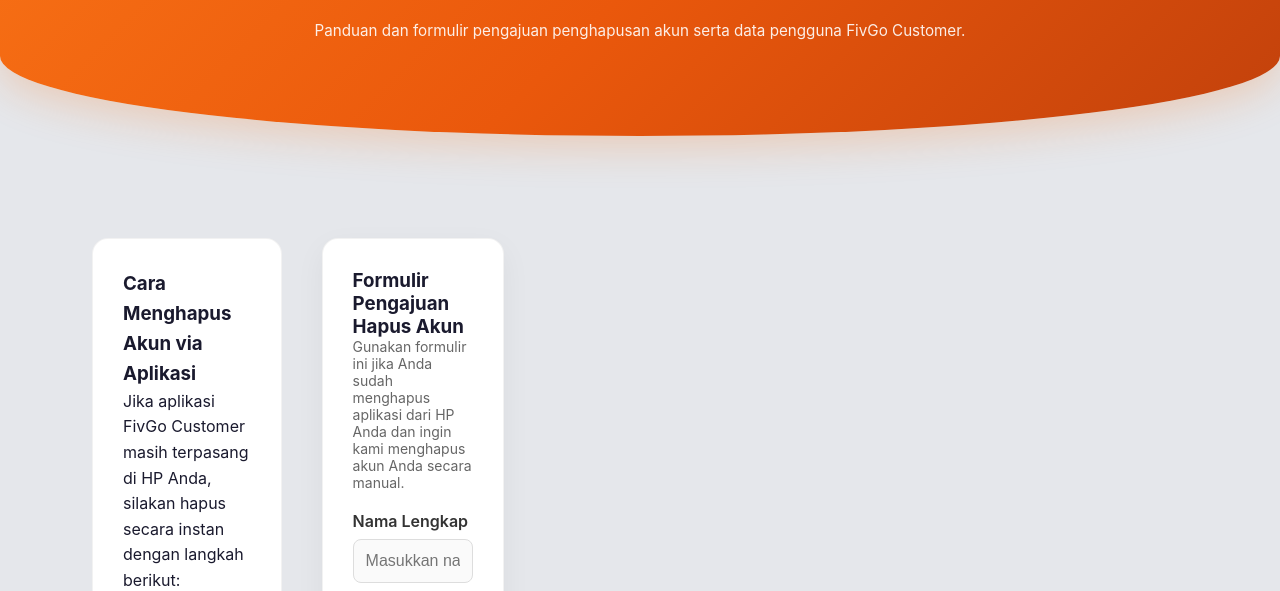
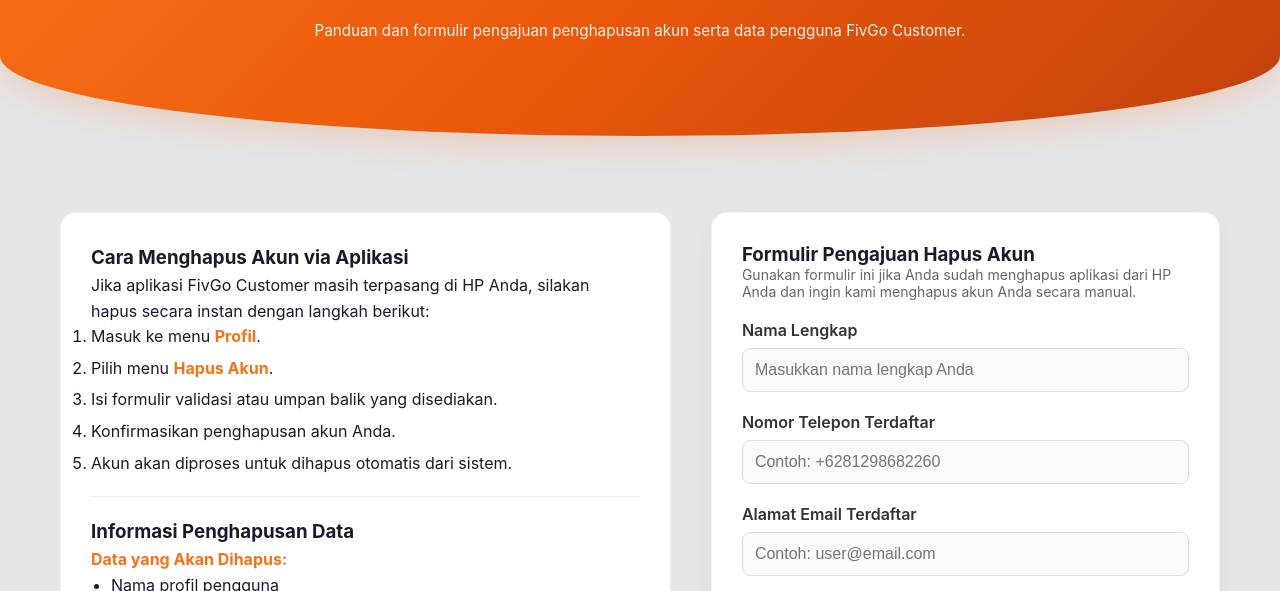
Before and after one commit to FivGo-UBP/Privacy-Police-Fivgo, a plain HTML site: page delete-account.html in a window 1280 px wide. Shown: the part 182-773 px from the top of the page. Drawn offline with Linux system fonts and the light colour scheme.

Commit message:
change style

```diff
--- a/delete-account.html
+++ b/delete-account.html
@@ -6,17 +6,28 @@
     <title>FivGo Customer - Account Deletion</title>
     <link rel="stylesheet" href="styles.css">
     <style>
+        /* Memaksa kontainer agar tidak terbagi menjadi 2 kolom menu di desktop */
+        .container {
+            max-width: 1200px !important;
+            margin: 0 auto !important;
+            padding: 30px 20px !important;
+            display: block !important;
+        }
+
         .page-layout {
             display: grid;
-            grid-template-columns: 1fr 1fr;
+            grid-template-columns: 1.2fr 1fr;
             gap: 40px;
             margin-top: 30px;
         }
-        @media (max-width: 768px) {
+
+        @media (max-width: 900px) {
             .page-layout {
                 grid-template-columns: 1fr;
+                gap: 30px;
             }
         }
+
         .info-panel {
             background: var(--bg-card, #ffffff);
             padding: 30px;
@@ -24,22 +35,27 @@
             border: 1px solid rgba(0,0,0,0.05);
             line-height: 1.6;
         }
+
         .form-panel {
             background: var(--bg-card, #ffffff);
             padding: 30px;
             border-radius: 16px;
             box-shadow: 0 10px 30px rgba(0, 0, 0, 0.05);
             border: 1px solid rgba(0,0,0,0.05);
+            height: fit-content;
         }
+
         .form-group {
             margin-bottom: 20px;
         }
+
         .form-group label {
             display: block;
             margin-bottom: 8px;
             font-weight: 600;
             color: #333;
         }
+
         .form-group input, .form-group textarea {
             width: 100%;
             padding: 12px;
@@ -49,11 +65,13 @@
             box-sizing: border-box;
             background-color: #fafafa;
         }
+
         .form-group input:focus, .form-group textarea:focus {
             border-color: #ffc800;
             outline: none;
             background-color: #fff;
         }
+
         .btn-submit {
             background-color: #ffc800;
             color: #111;
@@ -66,19 +84,23 @@
             width: 100%;
             transition: all 0.3s ease;
         }
+
         .btn-submit:hover {
             background-color: #e5b300;
             transform: translateY(-2px);
         }
+
         .divider {
             margin: 20px 0;
             border: 0;
             border-top: 1px solid #eee;
         }
+
         ul {
             padding-left: 20px;
             margin-bottom: 15px;
         }
+
         li {
             margin-bottom: 6px;
         }
@@ -157,10 +179,7 @@
                     Gunakan formulir ini jika Anda sudah menghapus aplikasi dari HP Anda dan ingin kami menghapus akun Anda secara manual.
                 </p>
 
-                <!--
-                  Ganti "support@fivgo.app" di bawah dengan email Anda yang aktif
-                  agar notifikasi pengajuan masuk langsung ke email Anda.
-                -->
+                <!-- Menggunakan FormSubmit dengan email tujuan fivgoubp@gmail.com -->
                 <form action="https://formsubmit.co/fivgoubp@gmail.com" method="POST">
 
                     <!-- Pengaturan FormSubmit untuk redirect sukses -->
@@ -209,7 +228,6 @@
         const urlParams = new URLSearchParams(window.location.search);
         if (urlParams.get('status') === 'success') {
             document.getElementById('successNotice').style.display = 'block';
-            // Scroll ke bawah agar notifikasi sukses terlihat
             document.getElementById('successNotice').scrollIntoView({ behavior: 'smooth' });
         }
     </script>
```
